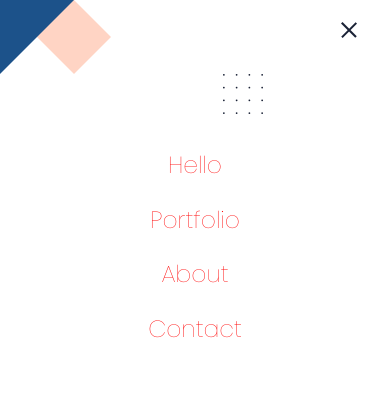
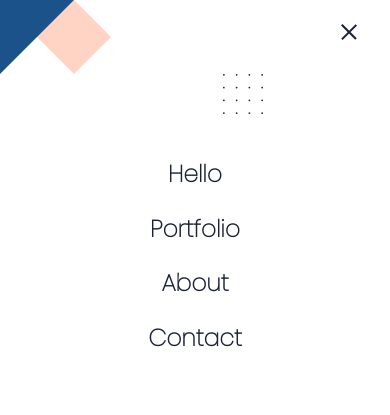
Before and after one commit to ivaan1992/Figma-Template, a website: page index.html in a window 390 px wide. Shown: the top 415 px of the page. Drawn offline with nearby package versions, Linux system fonts and the light colour scheme.

Commit message:
Change color and add links

```diff
--- a/index.html
+++ b/index.html
@@ -30,13 +30,21 @@
             <nav class="mobile-menu">
 
                 <span class="xIcon">
-                  <img src="Images/x.png">
+                  <a href=""><img src="Images/x.png"></a>
                 </span>
                  <ul>
-                   <li>Hello</li>
-                   <li>Portfolio</li>
+                   <a href="">
+                     <li>Hello</li>
+                    </a>
+                   <a href="">
+                     <li>Portfolio</li>
+                   </a>
+                  <a href="">
                    <li>About</li>
+                  </a>
+                  <a href="">
                    <li>Contact</li>
+                  </a>
                  </ul>
 
 
--- a/mobile.css
+++ b/mobile.css
@@ -58,6 +58,12 @@
   .mobile-menu li {
     line-height: 14vw;
     font-size: 6vw;
+  }
+
+  .mobile-menu a {
+    text-decoration: none;
+    color: #1a2236;
+    font-weight: bold;
   }
 
   .xIcon {
```
